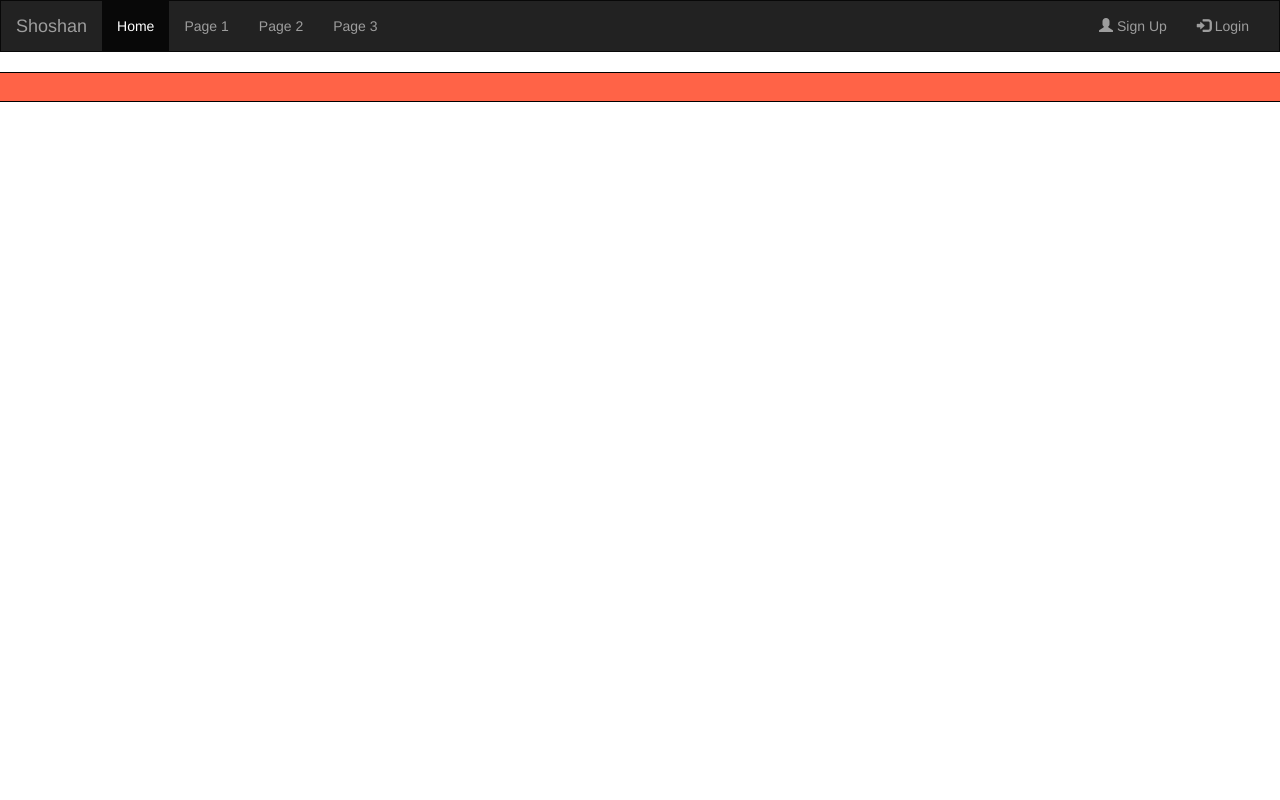
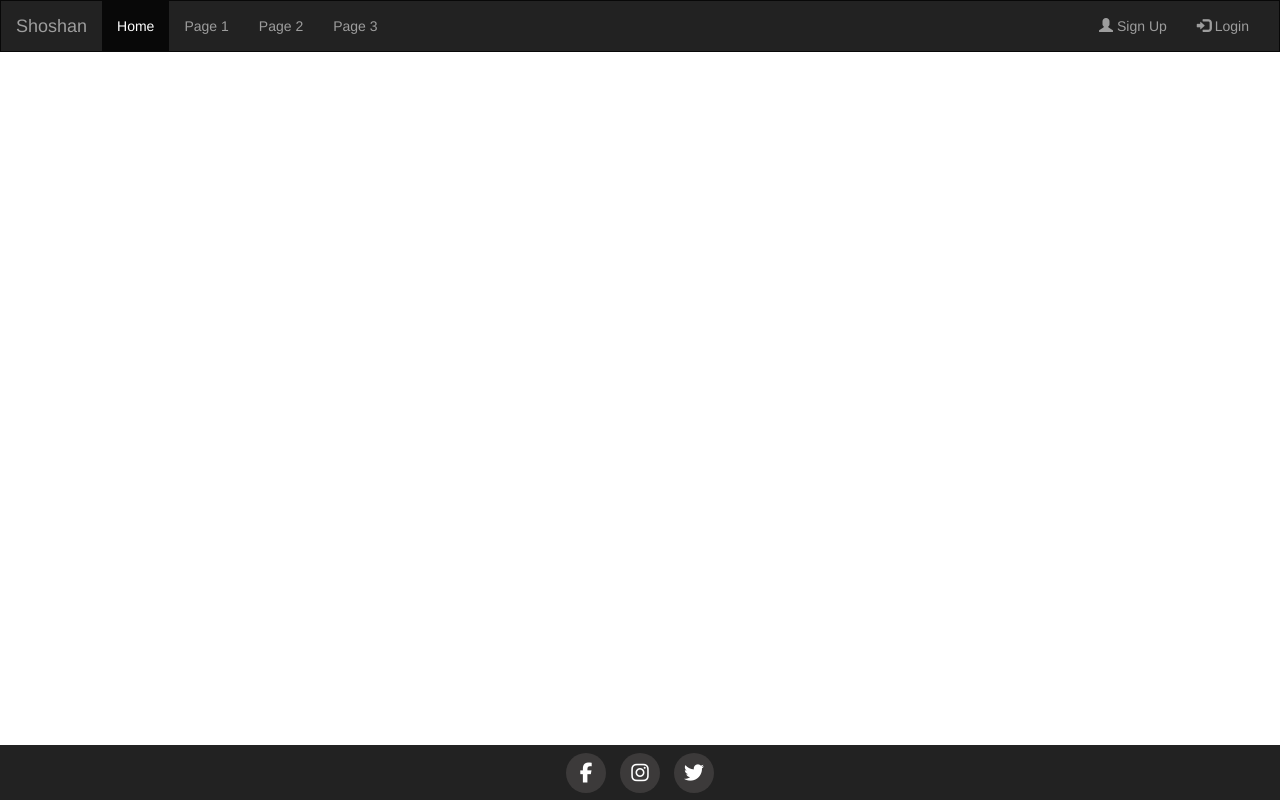
Before and after one commit to HaraldurShoshan/haraldurshoshan.github.io, a plain HTML site: page index.html in a window 1280 px wide. Drawn offline with nearby package versions, Linux system fonts and the light colour scheme.

Commit message:
social.css added, social icons

```diff
--- /dev/null
+++ b/css/social.css
@@ -0,0 +1,90 @@
+.socialIcons{
+  text-align: center;
+}
+
+
+/*=========================
+  Icons
+ ================= */
+
+/* footer social icons */
+ul.social-network {
+  list-style: none;
+  display: inline;
+  margin-left:0 !important;
+  padding: 0;
+}
+ul.social-network li {
+  display: inline;
+  margin: 0 5px;
+}
+
+
+/* footer social icons */
+.social-network a.icoRss:hover {
+  background-color: #F56505;
+}
+.social-network a.icoFacebook:hover {
+  background-color:#3B5998;
+}
+.social-network a.icoTwitter:hover {
+  background-color:#33ccff;
+}
+.social-network a.icoInstagram:hover {
+  background-color:#f77737;
+}
+.social-network a.icoVimeo:hover {
+  background-color:#0590B8;
+}
+.social-network a.icoLinkedin:hover {
+  background-color:#007bb7;
+}
+.social-network a.icoRss:hover i, .social-network a.icoFacebook:hover i, .social-network a.icoTwitter:hover i,
+.social-network a.icoInstagram:hover i, .social-network a.icoVimeo:hover i, .social-network a.icoLinkedin:hover i {
+  color:#fff;
+}
+a.socialIcon:hover, .socialHoverClass {
+  color:#44BCDD;
+}
+
+.social-circle li a {
+  display:inline-block;
+  position:relative;
+  margin:0 auto 0 auto;
+  -moz-border-radius:50%;
+  -webkit-border-radius:50%;
+  border-radius:50%;
+  text-align:center;
+  width: 40px;
+  height: 40px;
+  font-size:20px;
+}
+.social-circle li i {
+  margin:0;
+  line-height:40px;
+  text-align: center;
+}
+
+.social-circle li a:hover i, .triggeredHover {
+  -moz-transform: rotate(360deg);
+  -webkit-transform: rotate(360deg);
+  -ms--transform: rotate(360deg);
+  transform: rotate(360deg);
+  -webkit-transition: all 0.2s;
+  -moz-transition: all 0.2s;
+  -o-transition: all 0.2s;
+  -ms-transition: all 0.2s;
+  transition: all 0.2s;
+}
+.social-circle i {
+  color: #fff;
+  -webkit-transition: all 0.8s;
+  -moz-transition: all 0.8s;
+  -o-transition: all 0.8s;
+  -ms-transition: all 0.8s;
+  transition: all 0.8s;
+}
+
+.social a {
+ background-color: #3c3a3a;
+}
--- a/css/style.css
+++ b/css/style.css
@@ -1,5 +1,6 @@
 .navbarCss{
   border-radius: 0px;
+  margin-bottom: 0px;
 }
 
 .test{
@@ -9,3 +10,13 @@
   border-top: 1px solid black;
   border-bottom: 1px solid black;
 }
+
+.social {
+    position: fixed;
+    height: 55px;
+    bottom: 0;
+    width: 100%;
+    background-color: #222;
+    color: white;
+    padding-top: 8px;
+}
--- a/index.html
+++ b/index.html
@@ -4,8 +4,11 @@
 	<meta name="viewport" content="width=device-width, initial-scale=1, maximum-scale=1.0, user-scalable=no"/>
 	<title>Shoshan</title>
 	<!-- Latest compiled and minified CSS -->
+	<link href="//maxcdn.bootstrapcdn.com/font-awesome/4.2.0/css/font-awesome.min.css" rel="stylesheet">
 	<link rel="stylesheet" href="https://maxcdn.bootstrapcdn.com/bootstrap/3.3.7/css/bootstrap.min.css">
 	<link href="css/style.css" type="text/css" rel="stylesheet" media="screen,projection"/>
+	<link href="css/social.css" type="text/css" rel="stylesheet" media="screen,projection"/>
+
 </head>
 <body>
 	<nav class="navbar navbar-inverse navbarCss">
@@ -32,25 +35,33 @@
 			</div>
 		</div>
 	</nav>
-	<div class="container-fluid">
+
+	<div class="container-fluid social">
 		<div class="row">
-			<div class="col-xs-1 test"></div>
-			<div class="col-xs-1 test"></div>
-			<div class="col-xs-1 test"></div>
-			<div class="col-xs-1 test"></div>
-			<div class="col-xs-1 test"></div>
-			<div class="col-xs-1 test"></div>
-			<div class="col-xs-1 test"></div>
-			<div class="col-xs-1 test"></div>
-			<div class="col-xs-1 test"></div>
-			<div class="col-xs-1 test"></div>
-			<div class="col-xs-1 test"></div>
-			<div class="col-xs-1 test"></div>
+			<div class="col-xs-1"></div>
+			<div class="col-xs-10 socialIcons">
+				<ul class="social-network social-circle">
+					<li><a href="https://www.facebook.com/angisttheband" target="_blank" class="icoFacebook" title="Facebook"><i class="fa fa-facebook"></i></a></li>
+					<li><a href="https://www.instagram.com/angisttheband/" target="_blank" class="icoInstagram" title="Instagram"><i class="fa fa-instagram"></i></a></li>
+					<li><a href="https://twitter.com/AngistMetal" class="icoTwitter" title="Twitter"><i class="fa fa-twitter"></i></a></li>
+				</ul>
+			</div>
+			<div class="col-xs-1"></div>
 		</div>
 	</div>
+	<!-- 	<div class="col-md-12 social">
+			<ul class="social-network social-circle">
+					<li><a href="#" class="icoRss" title="Rss"><i class="fa fa-rss"></i></a></li>
+					<li><a href="#" class="icoFacebook" title="Facebook"><i class="fa fa-facebook"></i></a></li>
+					<li><a href="https://twitter.com/AngistMetal" class="icoTwitter" title="Twitter"><i class="fa fa-twitter"></i></a></li>
+					<li><a href="#" class="icoGoogle" title="Google +"><i class="fa fa-google-plus"></i></a></li>
+					<li><a href="#" class="icoLinkedin" title="Linkedin"><i class="fa fa-linkedin"></i></a></li>
+			</ul>
+	</div> -->
 	<!-- Latest compiled and minified JavaScript -->
 	<script src="https://ajax.googleapis.com/ajax/libs/jquery/3.1.1/jquery.min.js"></script>
 	<script src="https://maxcdn.bootstrapcdn.com/bootstrap/3.3.7/js/bootstrap.min.js"></script>
+	<script src="https://use.fontawesome.com/9c3369c3e8.js"></script>
 	<script src="js/init.js"></script>
 	<script src="js/shoshan.js"></script>
 </body>
```
